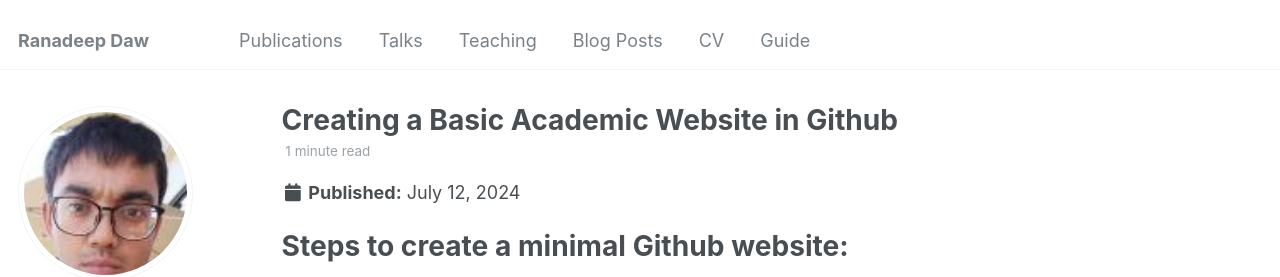
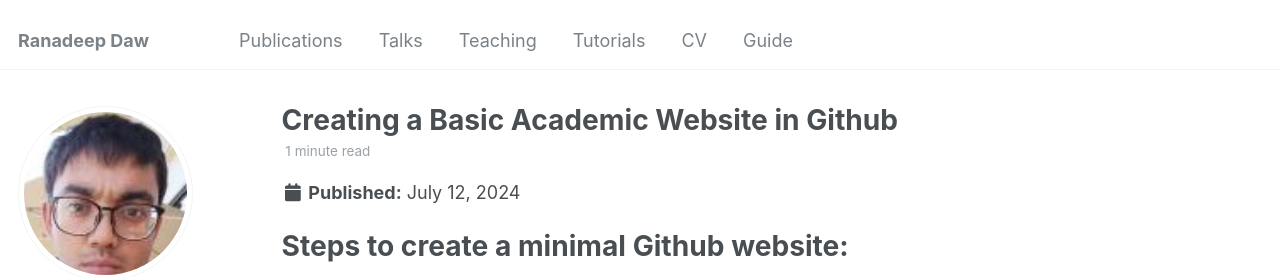
Before and after one commit to dawranadeep/dawranadeep.github.io, a Jekyll site: the page built from _posts/2012-08-14-blog-post-1.md, in a window 1280 px wide. Shown: the top 277 px of the page. Built offline with Jekyll 4.4.1, drawn with Linux system fonts in a browser that asks for light colours; some web fonts are replaced.

Commit message:
tutorial

```diff
--- a/_data/navigation.yml
+++ b/_data/navigation.yml
@@ -9,8 +9,8 @@ main:
   - title: "Teaching"
     url: /teaching/
 
-  - title: "Blog Posts"
-    url: /year-archive/
+  - title: "Tutorials"
+    url: /tutorials/
 
   - title: "CV"
     url: /cv/
--- a/_posts/2012-08-14-blog-post-1.md
+++ b/_posts/2012-08-14-blog-post-1.md
@@ -1,7 +1,7 @@
 ---
 title: 'Creating a Basic Academic Website in Github'
 date: 2024-07-12
-permalink: /posts/post-01/
+permalink: /tutorials/tutorial-01/
 tags:
   - academic website
   - github
```
